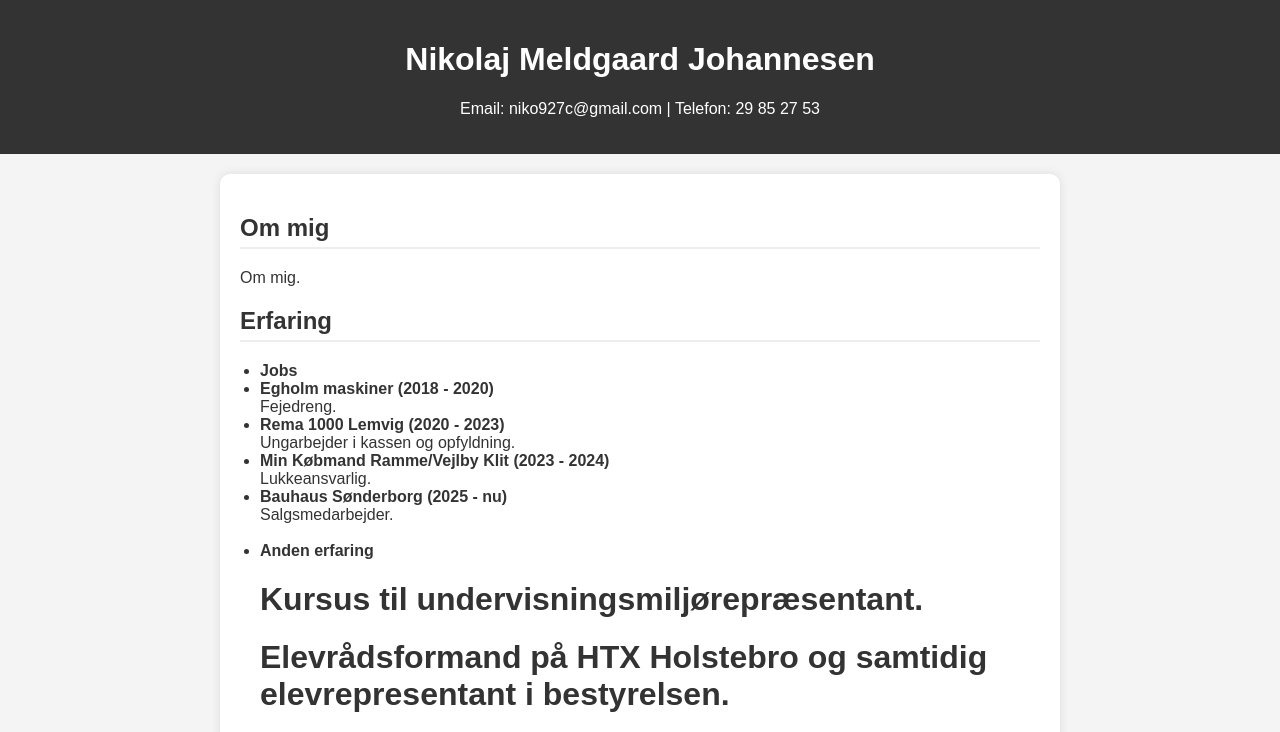
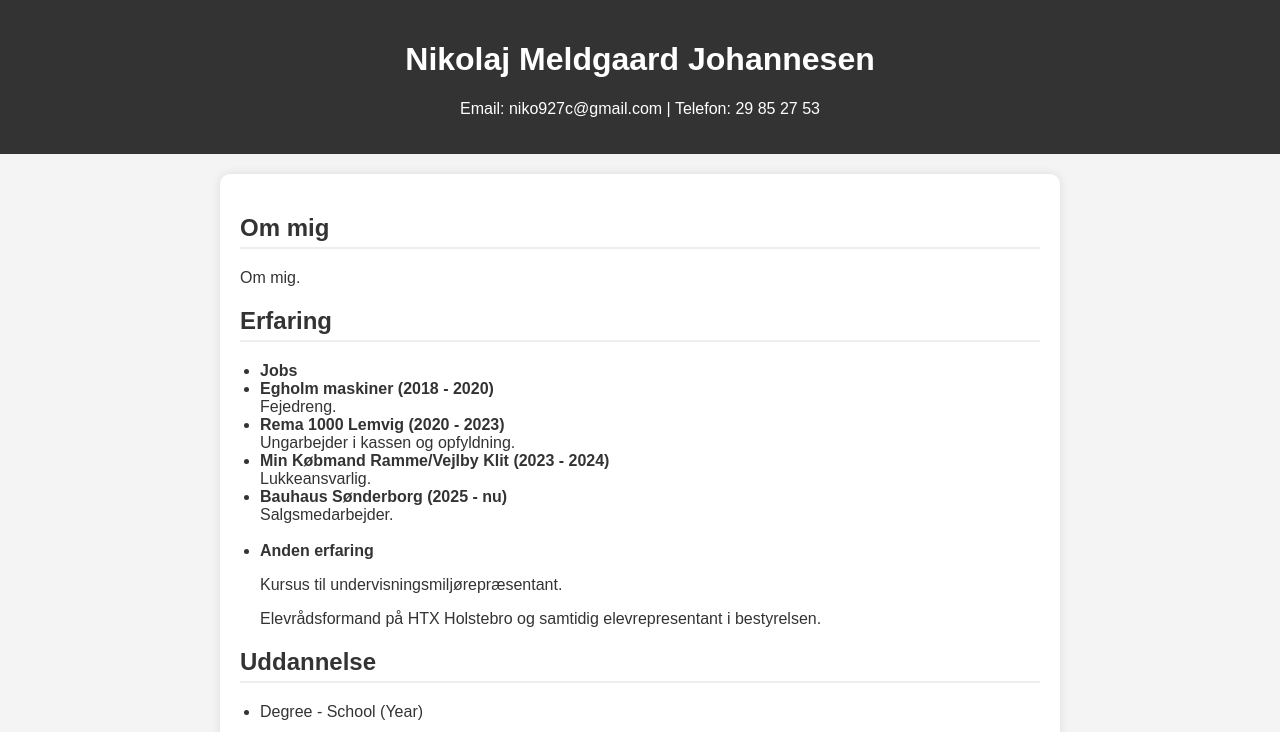
Before and after one commit to niko927c/CV, a plain HTML site: page index.html in a window 1280 px wide. Shown: the top 732 px of the page. Drawn offline with Linux system fonts and the light colour scheme.

Commit message:
Update index.html

```diff
--- a/index.html
+++ b/index.html
@@ -60,8 +60,8 @@
       <li><strong>Min Købmand Ramme/Vejlby Klit (2023 - 2024)</strong><br>Lukkeansvarlig.</li>
       <li><strong>Bauhaus Sønderborg (2025 - nu)</strong><br>Salgsmedarbejder.</li>
       <br><li><strong>Anden erfaring</strong></li>
-      <h1>Kursus til undervisningsmiljørepræsentant.</h1>
-      <h1>Elevrådsformand på HTX Holstebro og samtidig elevrepresentant i bestyrelsen.</h1>
+      <p>Kursus til undervisningsmiljørepræsentant.</p>
+      <p>Elevrådsformand på HTX Holstebro og samtidig elevrepresentant i bestyrelsen.</p>
 
 
     </ul>
```
